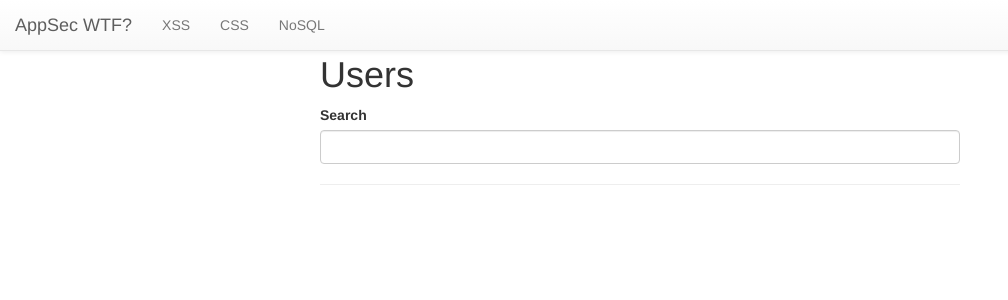
After one commit to btonic/appsec_wtf_presentation, a Flask app: page /nosql/users in a window 1280 px wide. The commit adds this page. Shown: the top 300 px of the page, without its empty margins (0-1008 px from the left). Run offline with Flask 2, Linux system fonts and the light colour scheme; data that the repository does not hold is empty; some libraries are stand-ins or nearby versions.

Commit message:
Fix base64 URLS on the css and xss pages. Add support for nosql injection.

```diff
--- a/appsec_wtf/app/controllers/nosql.py
+++ b/appsec_wtf/app/controllers/nosql.py
@@ -1,29 +1,53 @@
 """
 TODO: DOC
 """
-from flask import Blueprint, render_template, abort
-from jinja2 import TemplateNotFound
+# For hooking into routing in app.py
+from flask import Blueprint
+# Render response templates
+from flask import render_template
+# Handles redirection and routing
+from flask import redirect, url_for
+# Access to request query/body values
+from flask import request
+# Access to the current application for config settings
+from flask import current_app as app
 
 bp = Blueprint('nosql', __name__,
                 template_folder='../templates')
+
+SECRET_USERS = ["secret-user-sarah", "secret-user-matt", "secret-user-david"]
+USERS = ["user-kevin", "user-zach", "user-sav"]
 
 @bp.route("/", methods=["GET"])
 def index():
     """
     TODO: DOC
     """
-    pass
+    return render_template("nosql/index.jinja")
 
-@bp.route("/query_graphql", methods=["POST"])
-def query_graphql():
+@bp.route("/users", methods=["GET"])
+def users():
     """
     TODO: DOC
     """
-    pass
+    users = app.config["redis"].keys(request.args.get("search_query", "user-*")) or []
+    value_mapping = dict( (user, app.config["redis"].get(user)) for user in users)
+    return render_template(
+        "nosql/users.jinja",
+        users = value_mapping
+    )
 
-@bp.route("/mutate_graphql", methods=["POST"])
-def mutate_graphql():
+@bp.route("/users/reset", methods=["GET"])
+def reset_users():
     """
     TODO: DOC
     """
-    pass
+    for user in SECRET_USERS:
+        app.config["redis"].set(user, "I *may* be in the illuminati. Maybe.")
+
+    for user in USERS:
+        app.config["redis"].set(user, "I'm just normal :]")
+
+    return redirect(
+        url_for("nosql.index")
+    )
--- a/appsec_wtf/app/templates/css/index.jinja
+++ b/appsec_wtf/app/templates/css/index.jinja
@@ -27,7 +27,7 @@
                 see.
             </p>
             <div class="well text-left">
-                <a href="{{ url_for("css.inject", css="css") }}">
+                <a href="{{ url_for("css.inject", css="css".encode("base64")) }}">
                     {{
                         url_for(
                             "css.inject",
--- /dev/null
+++ b/appsec_wtf/app/templates/nosql/users.jinja
@@ -0,0 +1,25 @@
+{% extends "layouts/layout.jinja" %}
+
+{% block body %}
+<div class="row">
+    <div class="col-lg-6 col-lg-offset-3">
+        <div class="row">
+            <h1> Users </h1>
+        </div>
+        <div class="row">
+            <form action="{{ url_for("nosql.users") }}" method="get">
+                <div class="form-group">
+                    <label for="search_query">Search</label>
+                    <input type="text" class="form-control" name="search_query">
+                </div>
+            </form>
+            <hr>
+        </div>
+        <ul>
+            {% for user in users %}
+                <li> {{ user }} - {{ users[user] }}</li>
+            {% endfor %}
+        </ul>
+    </div>
+</div>
+{% endblock %}
--- a/appsec_wtf/app/templates/xss/index.jinja
+++ b/appsec_wtf/app/templates/xss/index.jinja
@@ -32,7 +32,7 @@
                     }}
                 </a>
                 <br>
-                <a href="{{ url_for("xss.stored", code="param") }}">
+                <a href="{{ url_for("xss.stored", code="param".encode("base64")) }}">
                     {{
                         url_for(
                             "xss.stored",
@@ -41,7 +41,7 @@
                     }}
                 </a> (Note: This requires base64 values)
                 <br>
-                <a href="{{ url_for("xss.reflective", code="param")}}">
+                <a href="{{ url_for("xss.reflective", code="param".encode("base64"))}}">
                     {{
                         url_for(
                             "xss.reflective",
--- a/appsec_wtf/exploit/nosql/example.py
+++ b/appsec_wtf/exploit/nosql/example.py
@@ -8,3 +8,8 @@ def example_graphql_injection():
     """
     payload = ""
     return payload
+
+def example_redis_takeover(host, port):
+    """
+    TODO: DOC
+    """
```
Also changed, not shown: appsec_wtf/app/templates/nosql/index.jinja (+43 -0 lines).
